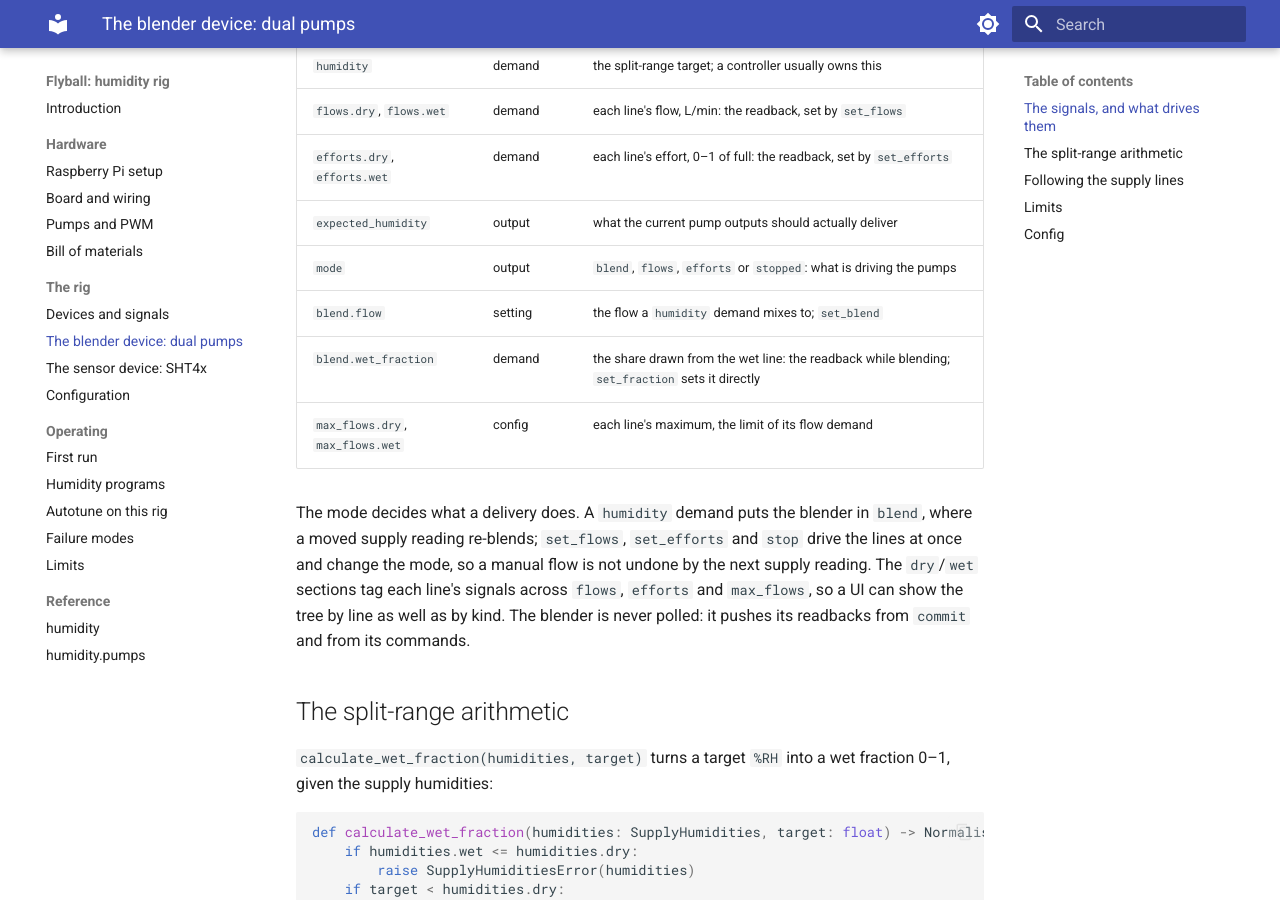
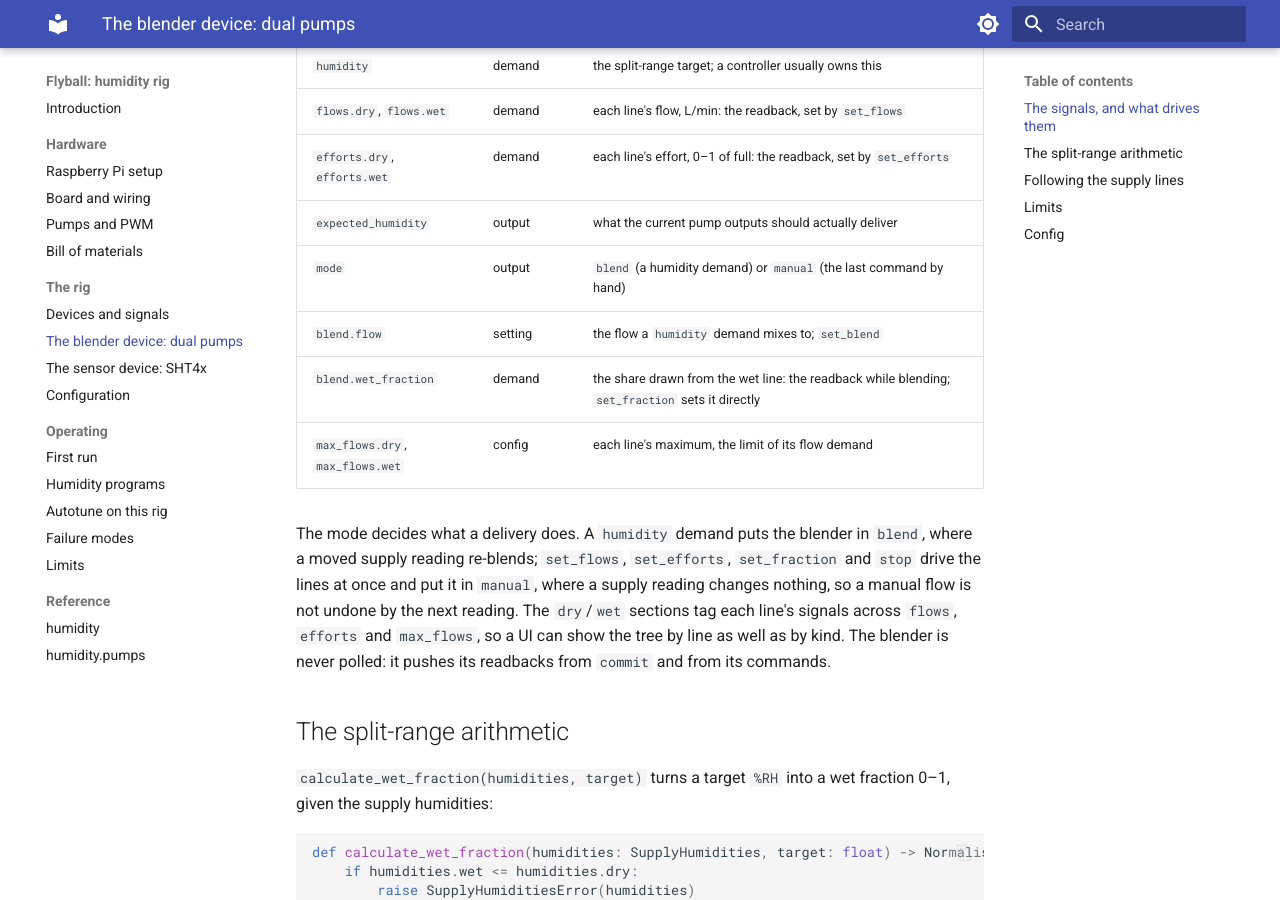
Before and after one commit to bengineer42/humctrl, an MkDocs documentation site: the page built from book/src/rig/dual-pumps.md, in a window 1280 px wide and 900 px high, scrolled down 443 px. Built offline with MkDocs 1.6.1 and Material for MkDocs 9.7.7, drawn with Linux system fonts in a browser that asks for light colours.

Commit message:
feat(humidity): two modes, blend and manual
Every command by hand puts the blender in manual, where a supply reading
changes nothing; a humidity demand puts it in blend. set_fraction blends
at a wet fraction by hand; set_humidity's blend flow is optional.

Co-Authored-By: Claude Opus 5 (1M context) <noreply@anthropic.com>

```diff
--- a/book/src/rig/dual-pumps.md
+++ b/book/src/rig/dual-pumps.md
@@ -17,15 +17,16 @@ per input. People run its commands, which drive the lines at once.
 | `flows.dry`, `flows.wet` | demand | each line's flow, L/min: the readback, set by `set_flows` |
 | `efforts.dry`, `efforts.wet` | demand | each line's effort, 0–1 of full: the readback, set by `set_efforts` |
 | `expected_humidity` | output | what the current pump outputs should actually deliver |
-| `mode` | output | `blend`, `flows`, `efforts` or `stopped`: what is driving the pumps |
+| `mode` | output | `blend` (a humidity demand) or `manual` (the last command by hand) |
 | `blend.flow` | setting | the flow a `humidity` demand mixes to; `set_blend` |
 | `blend.wet_fraction` | demand | the share drawn from the wet line: the readback while blending; `set_fraction` sets it directly |
 | `max_flows.dry`, `max_flows.wet` | config | each line's maximum, the limit of its flow demand |
 
 The mode decides what a delivery does. A `humidity` demand puts the
 blender in `blend`, where a moved supply reading re-blends; `set_flows`,
-`set_efforts` and `stop` drive the lines at once and change the mode, so
-a manual flow is not undone by the next supply reading. The `dry`/`wet`
+`set_efforts`, `set_fraction` and `stop` drive the lines at once and put
+it in `manual`, where a supply reading changes nothing, so a manual flow
+is not undone by the next reading. The `dry`/`wet`
 sections tag each line's signals across `flows`, `efforts` and
 `max_flows`, so a UI can show the tree by line as well as by kind. The
 blender is never polled: it pushes its readbacks from `commit` and from
```
Also changed, not shown: 2 other files.
